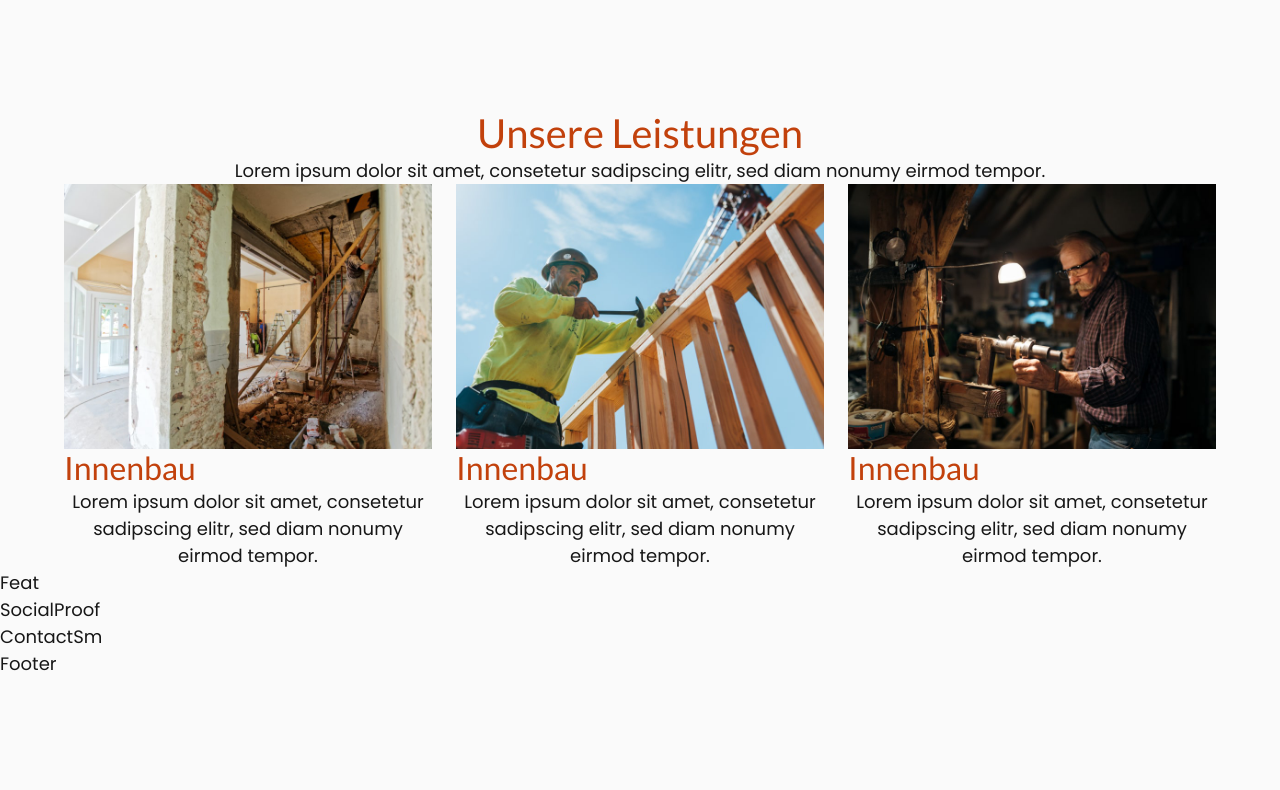
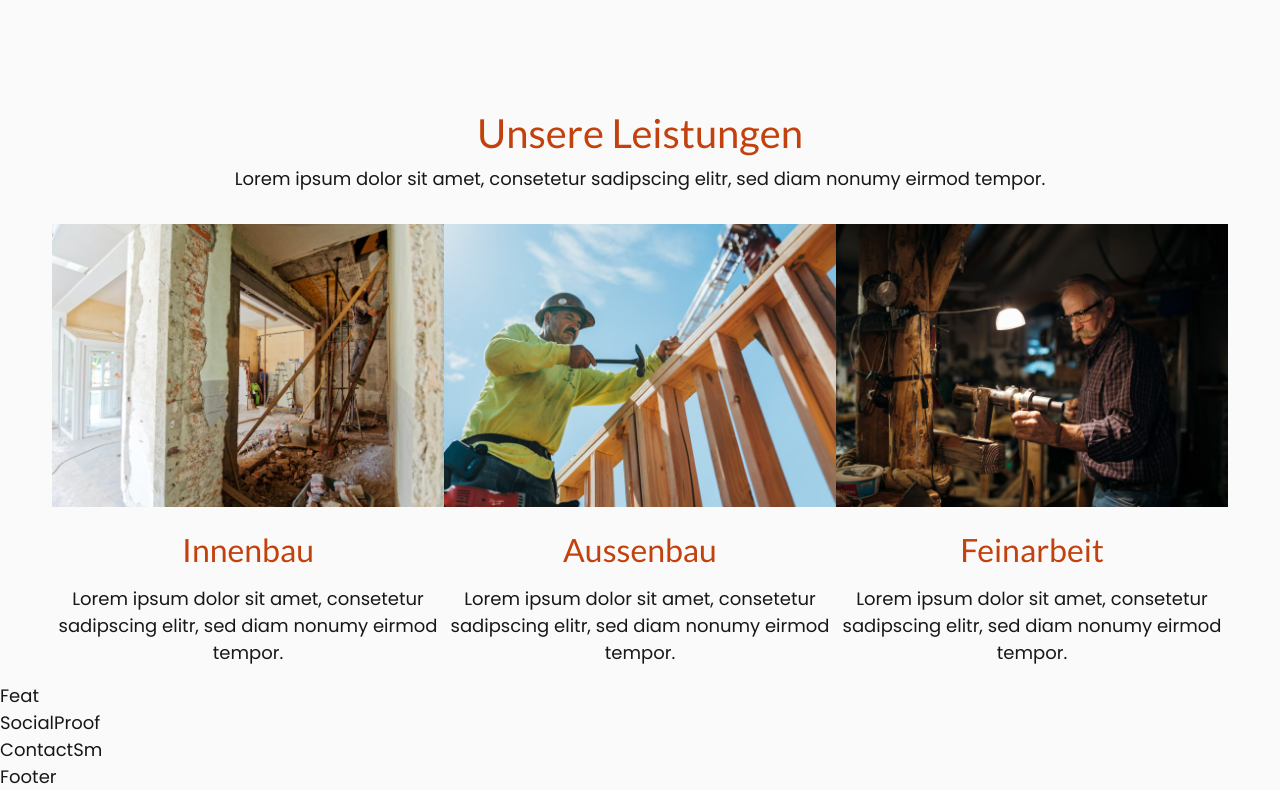
Before and after one commit to MinhKhangTran/next_js_schreini, a Next.js app: page / in a window 1280 px wide. Shown: the part 1288-2078 px from the top of the page. Before the commit the page ends 1965 px from the top, so only its background shows below. Built offline with nearby package versions, Linux system fonts and the light colour scheme.

Commit message:
:sparkles: unsere Leistungen

```diff
--- a/components/unsere-leistungen.js
+++ b/components/unsere-leistungen.js
@@ -8,7 +8,9 @@ const UnsereLeistungen = ({ data }) => {
       aria-label="leistungen section"
       className="wrapper"
     >
-      <h2 className="heading-2 text-center text-primary">Unsere Leistungen</h2>
+      <h2 className="heading-2 text-center text-primary | pb-2">
+        Unsere Leistungen
+      </h2>
       <p className="text-center">
         Lorem ipsum dolor sit amet, consetetur sadipscing elitr, sed diam nonumy
         eirmod tempor.
@@ -17,7 +19,7 @@ const UnsereLeistungen = ({ data }) => {
         <Row>
           {data.map((leistung) => {
             return (
-              <Col key={leistung.id} md={4}>
+              <Col className="leistungen__grid--child" key={leistung.id} md={4}>
                 <Link href={`/leistungen/${leistung.slug}`}>
                   <div>
                     <picture>
@@ -27,11 +29,14 @@ const UnsereLeistungen = ({ data }) => {
                         alt={`${leistung.title}`}
                       />
                     </picture>
-                    <h3 className="heading-3 | text-primary">Innenbau</h3>
-                    <p className="text-center">
-                      Lorem ipsum dolor sit amet, consetetur sadipscing elitr,
-                      sed diam nonumy eirmod tempor.
-                    </p>
+
+                    <h3 className="heading-3 | text-center text-primary text-capitalize">
+                      <Link href={`/leistungen/${leistung.slug}`}>
+                        {leistung.title}
+                      </Link>
+                    </h3>
+
+                    <p className="text-center">{leistung.excerpt}</p>
                   </div>
                 </Link>
               </Col>
--- a/styles/components/_unsere-leistungen.scss
+++ b/styles/components/_unsere-leistungen.scss
@@ -0,0 +1,28 @@
+@use "sass:math";
+
+#leistungen {
+  .leistungen__grid {
+    &--child {
+      padding-inline: 0;
+      transition: 0.35s ease-in all;
+      padding-top: 2rem;
+      cursor: pointer;
+      &:hover {
+        box-shadow: 0 20px 25px -5px rgb(0 0 0 / 0.1),
+          0 8px 10px -6px rgb(0 0 0 / 0.1);
+      }
+      h3 {
+        padding-block: 1rem;
+        @include md {
+          padding-block: 1.5rem 1rem;
+        }
+      }
+      p {
+        padding-bottom: 1rem;
+      }
+      a {
+        text-decoration: none;
+      }
+    }
+  }
+}
--- a/utils/db.json
+++ b/utils/db.json
@@ -27,7 +27,7 @@
       "id": 1,
       "thumb": "innenbau-1.jpg",
       "title": "innenbau",
-      "excerpt": "Lorem ipsum dolor sit amet, consectetur adipiscing elit, sed do eiusmod tempor incididunt ut labore et dolore magna aliqua. Ut enim ad minim veniam, quis nostrud exercitation ullamco laboris nisi ut aliquip ex ea commodo consequat. Duis aute irure dolor in reprehenderit in voluptate velit esse cillum dolore eu fugiat nulla pariatur.",
+      "excerpt": "Lorem ipsum dolor sit amet, consetetur sadipscing elitr, sed diam nonumy eirmod tempor.",
       "slug": "innenbau",
       "gallery": [
         {
@@ -86,7 +86,7 @@
       "id": 2,
       "thumb": "aussenbau-1.jpg",
       "title": "aussenbau",
-      "excerpt": "Lorem ipsum dolor sit amet, consectetur adipiscing elit, sed do eiusmod tempor incididunt ut labore et dolore magna aliqua. Ut enim ad minim veniam, quis nostrud exercitation ullamco laboris nisi ut aliquip ex ea commodo consequat. Duis aute irure dolor in reprehenderit in voluptate velit esse cillum dolore eu fugiat nulla pariatur.",
+      "excerpt": "Lorem ipsum dolor sit amet, consetetur sadipscing elitr, sed diam nonumy eirmod tempor.",
       "slug": "aussenbau",
       "gallery": [
         {
@@ -145,7 +145,7 @@
       "id": 1,
       "thumb": "feinarbeit-1.jpg",
       "title": "feinarbeit",
-      "excerpt": "Lorem ipsum dolor sit amet, consectetur adipiscing elit, sed do eiusmod tempor incididunt ut labore et dolore magna aliqua. Ut enim ad minim veniam, quis nostrud exercitation ullamco laboris nisi ut aliquip ex ea commodo consequat. Duis aute irure dolor in reprehenderit in voluptate velit esse cillum dolore eu fugiat nulla pariatur.",
+      "excerpt": "Lorem ipsum dolor sit amet, consetetur sadipscing elitr, sed diam nonumy eirmod tempor.",
       "slug": "feinarbeit",
       "gallery": [
         {
```
